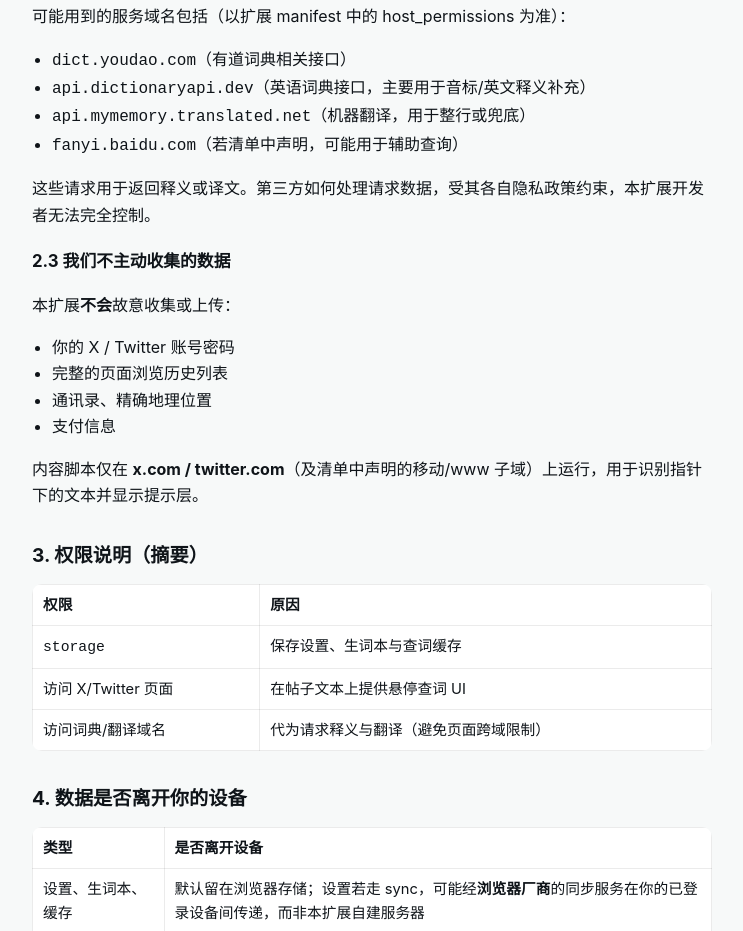
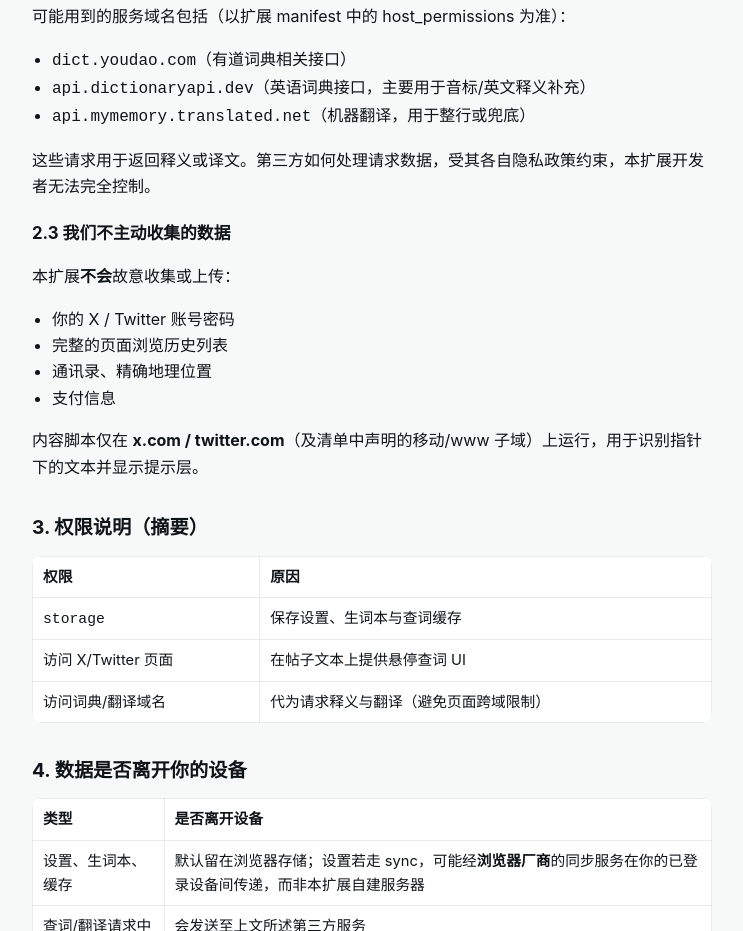
Before and after one commit to 0x9579/TranX, a browser extension: page docs/privacy.html in a window 1280 px wide. Shown: the part 1209-2140 px from the top of the page, without its empty margins (268-1011 px from the left). Drawn offline with Linux system fonts and the light colour scheme.

Commit message:
Drop unused Baidu host permission and package v1.3.3.
Remove fanyi.baidu.com from host_permissions and align privacy docs; extension zip is produced locally for store upload.

```diff
--- a/docs/privacy.html
+++ b/docs/privacy.html
@@ -189,9 +189,6 @@
         <li>
           <code>api.mymemory.translated.net</code>（机器翻译，用于整行或兜底）
         </li>
-        <li>
-          <code>fanyi.baidu.com</code>（若清单中声明，可能用于辅助查询）
-        </li>
       </ul>
       <p>
         这些请求用于返回释义或译文。第三方如何处理请求数据，受其各自隐私政策约束，本扩展开发者无法完全控制。
```
Also changed, not shown: extension/manifest.json, 3 other files.
